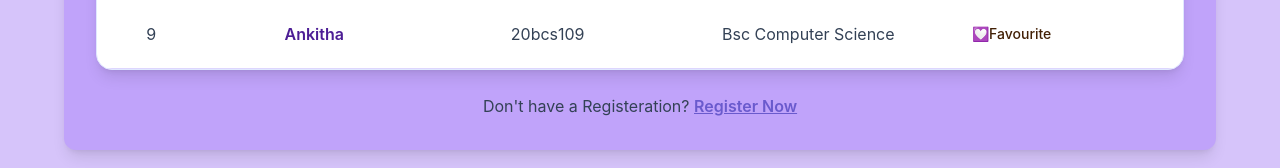
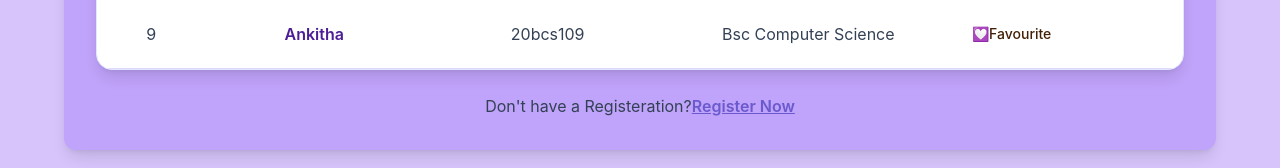
Before and after one commit to akilank-tech/Student-List-React, a React (Vite) app: page / in a window 1280 px wide. Shown: the part 765-933 px from the top of the page. Built offline with nearby package versions, Linux system fonts and the light colour scheme.

Commit message:
update the file

```diff
--- a/src/pages/StudentList.jsx
+++ b/src/pages/StudentList.jsx
@@ -18,7 +18,7 @@ const StudentList = () => {
     }
 
     return (
-        <div className="min-h-screen bg-[#d6c4fa] p-4 sm:p-8 flex justify-center">
+        <div className="min-h-dvh bg-[#d6c4fa] p-4 sm:p-8 flex justify-center">
             <div className="min-h-[calc(100vh-2rem)] sm:min-h-0 max-w-6xl w-full rounded-xl p-3 bg-[#c0a3fa] shadow-lg sm:p-8">
                 <div className="flex items-center justify-between gap-2 mb-6">
                     <div>
@@ -54,8 +54,8 @@ const StudentList = () => {
                             </tbody>
                         </table>
                     </div>
-                    <div className="mt-6 mb-0 text-center ">
-                    <p className="text-xs sm:text-base text-[#334155]">Don't have a Registeration? {""}<Link to={'/register'} className=" text-[#6A5ACD] hover:text-[#4C1D95] font-semibold underline">Register Now</Link></p>
+                    <div className="mt-auto pt-6 text-center ">
+                    <p className="text-xs sm:text-base text-[#334155]">Don't have a Registeration?<Link to={'/register'} className=" text-[#6A5ACD] hover:text-[#4C1D95] font-semibold underline">Register Now</Link></p>
                 </div>
             </div>
         </div>
```
